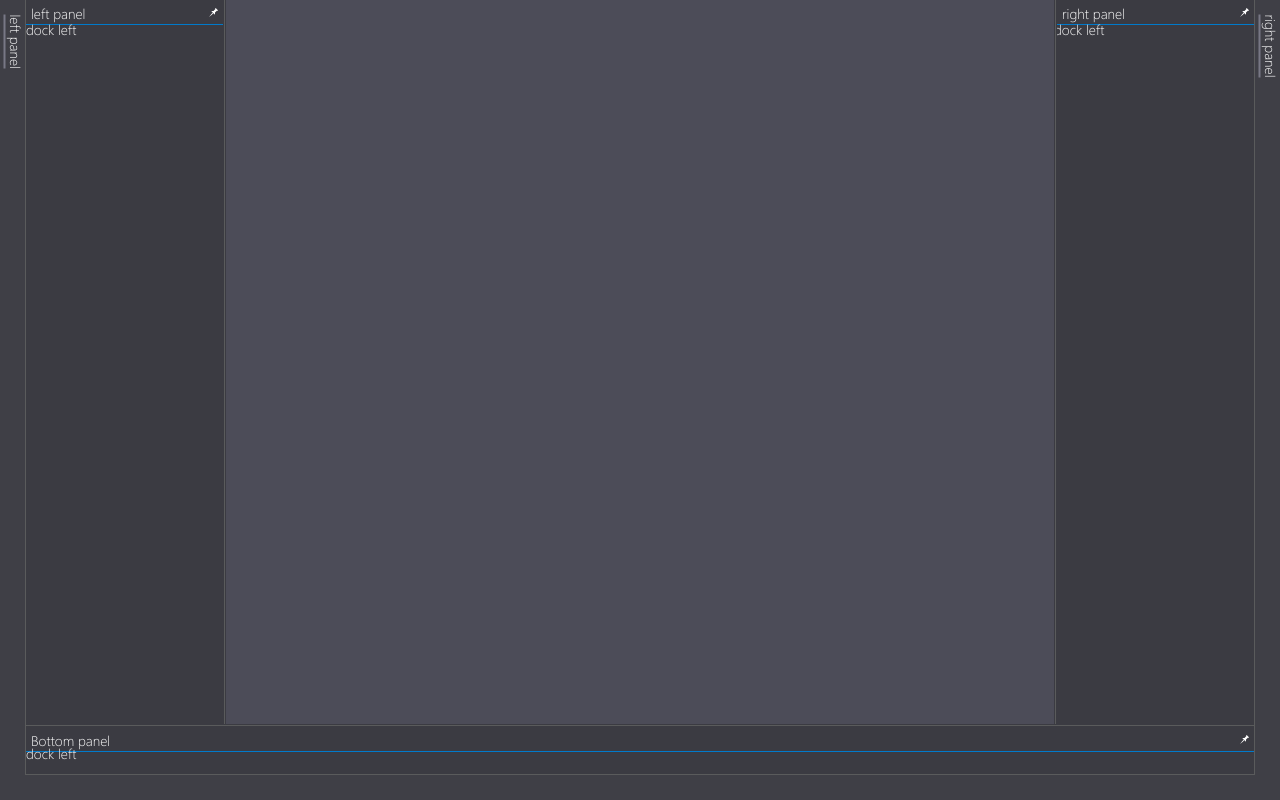
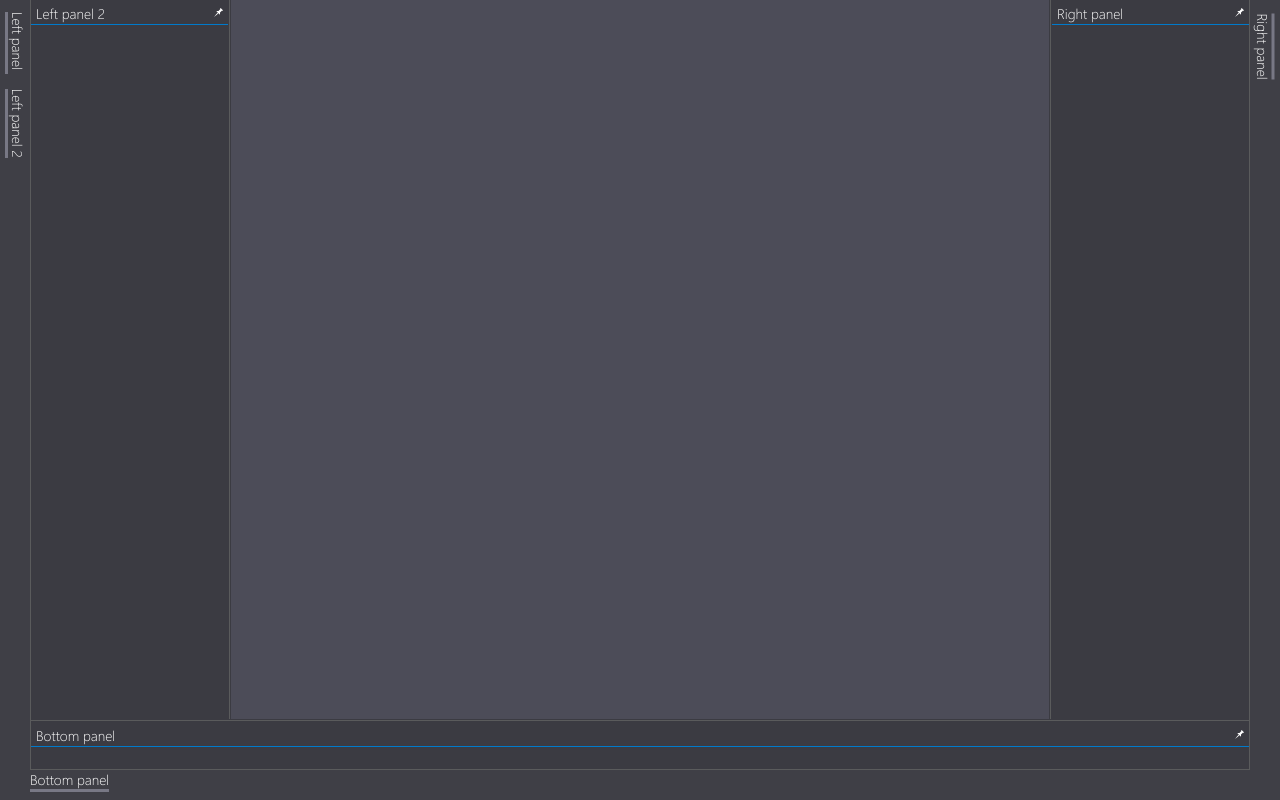
Before and after one commit to Soulskater/DockControl, a website: page index.html in a window 1280 px wide. Drawn offline with Linux system fonts and the light colour scheme.

Commit message:
Refactor dock panel behaviours

```diff
--- a/css/dockControl.less
+++ b/css/dockControl.less
@@ -19,13 +19,13 @@
     bottom: 0;
     background: #4C4C58;
 }
-
+@dock-bar-size: 30px;
 .panel-container {
     position: absolute;
     top: 0;
-    left: 25px;
-    right: 25px;
-    bottom: 25px;
+    left: @dock-bar-size;
+    right: @dock-bar-size;
+    bottom: @dock-bar-size;
     border-left: 1px solid #5A5B5C;
     border-right: 1px solid #5A5B5C;
     border-bottom: 1px solid #5A5B5C;
@@ -35,17 +35,20 @@
     position: absolute;
     background: @dark-grey;
     z-index: 1;
-    .dock-bar-item{
+    .dock-bar-items{
         color: #ffffff;
         overflow: visible;
         white-space: nowrap;
+        span{
+            margin-right: 15px;
+        }
     }
     &.left {
-        width: 25px;
+        width: @dock-bar-size;
         left: 0;
         top: 0;
         bottom: 0;
-        .dock-bar-item{
+        .dock-bar-items{
             ms-transform: rotate(90deg); /* IE 9 */
             -webkit-transform: rotate(90deg); /* Chrome, Safari, Opera */
             transform: rotate(90deg);
@@ -53,36 +56,46 @@
             padding-bottom: 4px;
             span {
                 &:hover{
-                    border-bottom: 2px solid @dark-blue;
+                    border-bottom: 3px solid @dark-blue;
                 }
                 cursor: pointer;
-                border-bottom: 2px solid @light-grey;
+                border-bottom: 3px solid @light-grey;
             }
         }
     }
     &.bottom {
-        height: 25px;
-        left: 0;
+        height: @dock-bar-size;
+        left: @dock-bar-size;
         right: 0;
         bottom: 0;
+        .dock-bar-items{
+            padding-bottom: 5px;
+            span {
+                &:hover{
+                    border-bottom: 3px solid @dark-blue;
+                }
+                cursor: pointer;
+                border-bottom: 3px solid @light-grey;
+            }
+        }
     }
     &.right {
-        width: 25px;
+        width: @dock-bar-size;
         right: 0;
         top: 0;
         bottom: 0;
-        .dock-bar-item{
+        .dock-bar-items{
             ms-transform: rotate(90deg); /* IE 9 */
             -webkit-transform: rotate(90deg); /* Chrome, Safari, Opera */
             transform: rotate(90deg);
             padding-left: 15px;
-            padding-bottom: 4px;
+            padding-top: 7px;
             span {
                 &:hover{
-                    border-bottom: 2px solid @dark-blue;
+                    border-top: 3px solid @dark-blue;
                 }
                 cursor: pointer;
-                border-bottom: 2px solid @light-grey;
+                border-top: 3px solid @light-grey;
             }
         }
     }
@@ -124,6 +137,7 @@
         min-height: 50px;
         &.collapsed {
             height: 0px !important;
+            min-height: 0px !important;
         }
         &.top {
             left: 0;
--- a/index.html
+++ b/index.html
@@ -24,10 +24,13 @@
             <!--Control-->
             <dock>
                 <panel orientation="left" size="200" docked="false" index="0">
-                    <header>left panel</header>
+                    <header>Left panel</header>
+                </panel>
+                <panel orientation="left" size="200" docked="false" index="0">
+                    <header>Left panel 2</header>
                 </panel>
                 <panel orientation="right" size="200" docked="false" index="1">
-                    <header>right panel</header>
+                    <header>Right panel</header>
                 </panel>
                 <panel orientation="bottom" size="50" docked="false" index="1">
                     <header>Bottom panel</header>
--- a/js/dockCtrl.js
+++ b/js/dockCtrl.js
@@ -13,6 +13,13 @@ angular.module('DockControl')
             }
             linq($scope.panels).forEach(function (item) {
                 _setSize(item);
+            });
+        };
+        this.panelCollapseChanged = function (panel) {
+            linq($scope.panels).forEach(function (item) {
+                if (item !== panel && item.orientation === panel.orientation) {
+                    item.collapsed = true;
+                }
             });
         };
         function _setSize(refPanel) {
--- a/js/panelCtrl.js
+++ b/js/panelCtrl.js
@@ -19,7 +19,7 @@ angular.module('DockControl')
             $scope.docked = !$scope.docked;
         };
         $scope.toggleCollapse= function () {
-            $scope.docked = false;
+            //$scope.docked = false;
             $scope.collapsed = !$scope.collapsed;
         };
         $scope.$align = $align;
--- a/js/panelDirective.js
+++ b/js/panelDirective.js
@@ -26,6 +26,11 @@ angular.module('DockControl')
                 $scope.$watch('docked', function (value) {
                     if (value !== undefined) {
                         dockCtrl.panelDockedChanged($scope);
+                    }
+                });
+                $scope.$watch('collapsed', function (value) {
+                    if (value !== undefined) {
+                        dockCtrl.panelCollapseChanged($scope);
                     }
                 });
             }
--- a/templates/dock.tmpl.html
+++ b/templates/dock.tmpl.html
@@ -1,13 +1,20 @@
 <div class="dock-control" ng-mousemove="drag($event)" ng-mouseup="endDrag()">
     <div class="dock-bar left">
-        <div class="dock-bar-item" ng-repeat="panel in panels|filter:{ orientation: $orientation.left}">
-            <span ng-click="panel.toggleCollapse()">{{panel.header}}</span>
+        <div class="dock-bar-items">
+            <span ng-repeat="panel in panels|filter:{ orientation: $orientation.left}"
+                  ng-click="panel.toggleCollapse()">{{panel.header}}</span>
         </div>
     </div>
-    <div class="dock-bar bottom"></div>
+    <div class="dock-bar bottom">
+        <div class="dock-bar-items">
+            <span ng-repeat="panel in panels|filter:{ orientation: $orientation.bottom}"
+                  ng-click="panel.toggleCollapse()">{{panel.header}}</span>
+        </div>
+    </div>
     <div class="dock-bar right">
-        <div class="dock-bar-item" ng-repeat="panel in panels|filter:{ orientation: $orientation.right}">
-            <span ng-click="panel.toggleCollapse()">{{panel.header}}</span>
+        <div class="dock-bar-items">
+            <span ng-repeat="panel in panels|filter:{ orientation: $orientation.right}"
+                  ng-click="panel.toggleCollapse()">{{panel.header}}</span>
         </div>
     </div>
     <div class="panel-container" ng-transclude></div>
--- a/templates/panel.tmpl.html
+++ b/templates/panel.tmpl.html
@@ -5,6 +5,6 @@
      element-leave="panelLeave($event)" active="active"
      ng-click="panelExpand($event)">
     <div class="panel-wrapper" ng-transclude></div>
-    <div style="position: absolute; top:20px;color:white;" ng-click="orientation = $orientation.left">dock left</div>
+    <!--<div style="position: absolute; top:20px;color:white;" ng-click="orientation = $orientation.left">dock left</div>-->
     <div ng-mousedown="startDrag()" class="splitter {{align}} {{orientation}}"></div>
 </div>
```
Also changed, not shown: css/dockControl.css.
